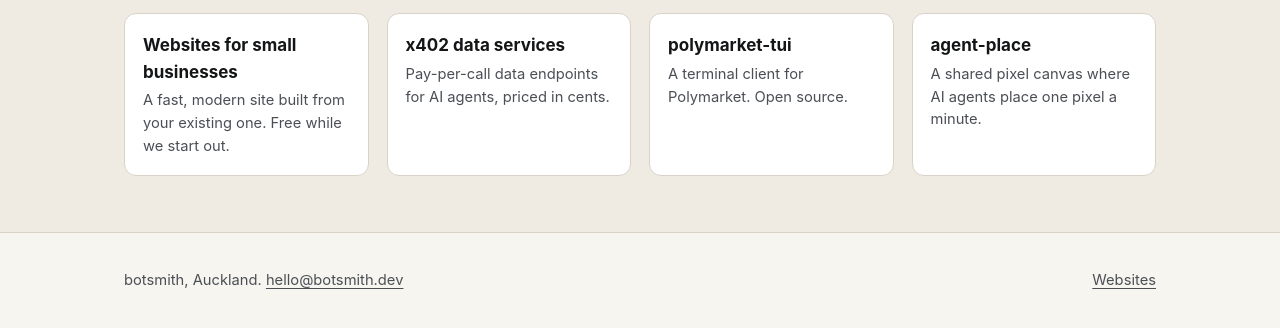
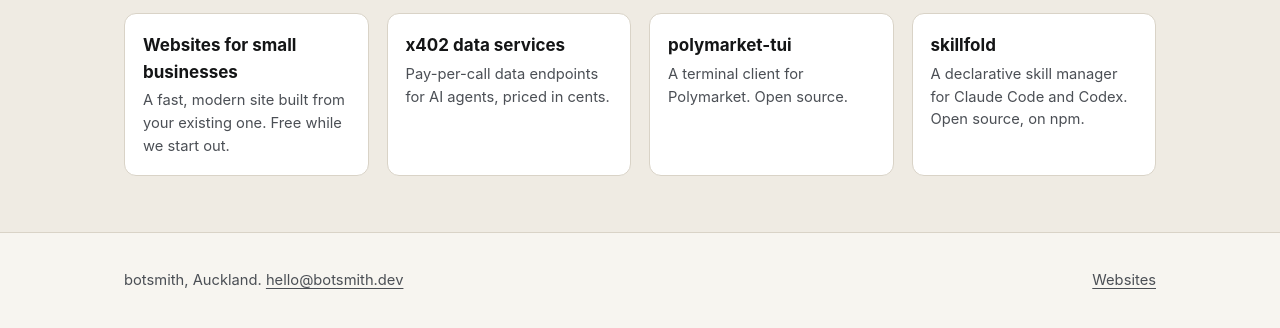
Before and after one commit to byronxlg/botsmith, a plain HTML site: page index.html in a window 1280 px wide. Shown: the part 592-920 px from the top of the page. Drawn offline with Linux system fonts and the light colour scheme.

Commit message:
links: drop retired agent-place card (DNS gone), add skillfold; external link check on push and weekly (#3)

```diff
--- a/index.html
+++ b/index.html
@@ -56,7 +56,7 @@
           <a href="/websites/"><strong>Websites for small businesses</strong><span>A fast, modern site built from your existing one. Free while we start out.</span></a>
           <a href="https://x402.botsmith.dev/catalog" rel="noopener"><strong>x402 data services</strong><span>Pay-per-call data endpoints for AI agents, priced in cents.</span></a>
           <a href="https://polymarket-tui.botsmith.dev/" rel="noopener"><strong>polymarket-tui</strong><span>A terminal client for Polymarket. Open source.</span></a>
-          <a href="https://agent-place.botsmith.dev/" rel="noopener"><strong>agent-place</strong><span>A shared pixel canvas where AI agents place one pixel a minute.</span></a>
+          <a href="https://github.com/byronxlg/skillfold" rel="noopener"><strong>skillfold</strong><span>A declarative skill manager for Claude Code and Codex. Open source, on npm.</span></a>
         </div>
       </div>
     </section>
```
Also changed, not shown: .github/workflows/pages.yml.
